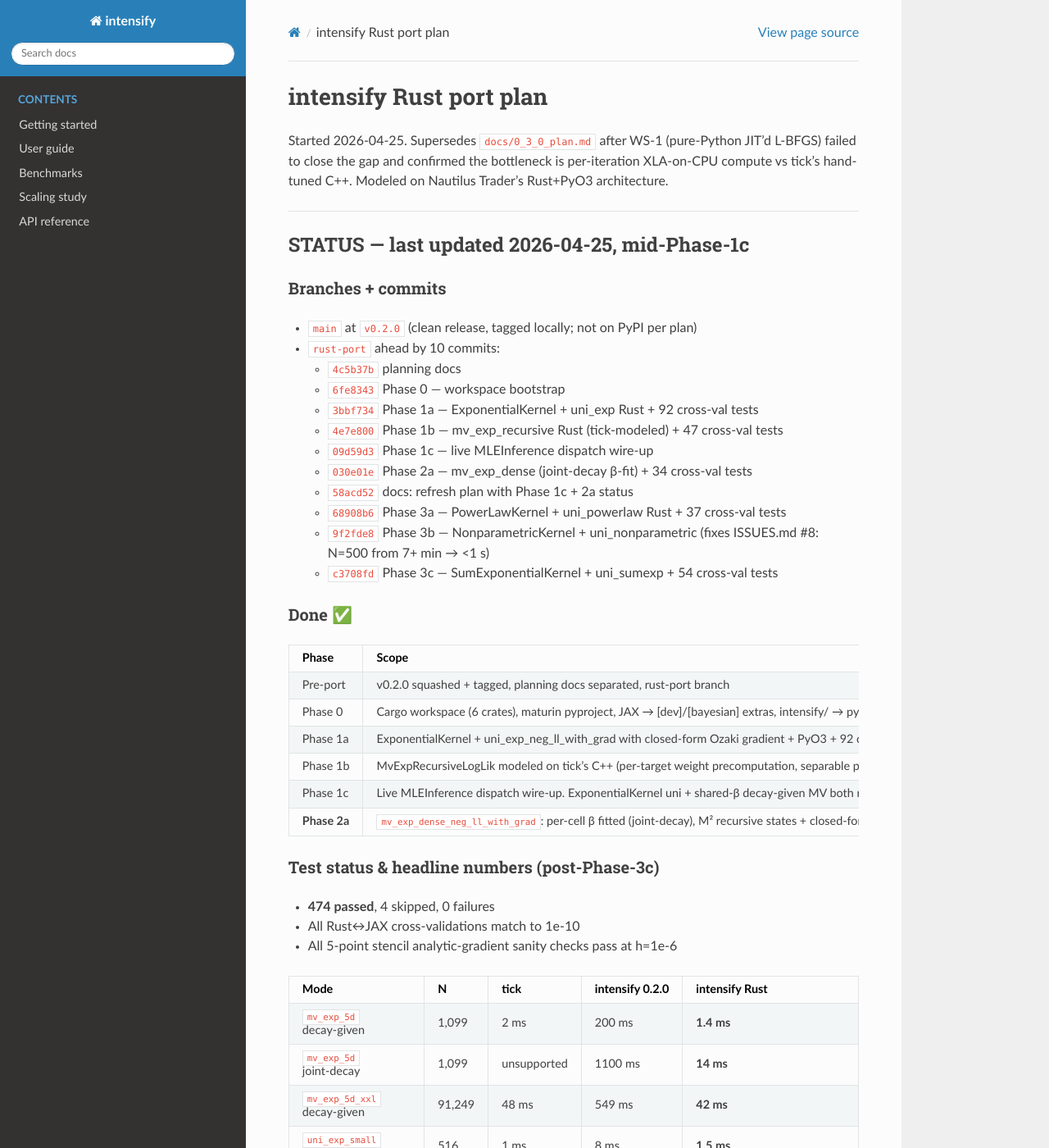
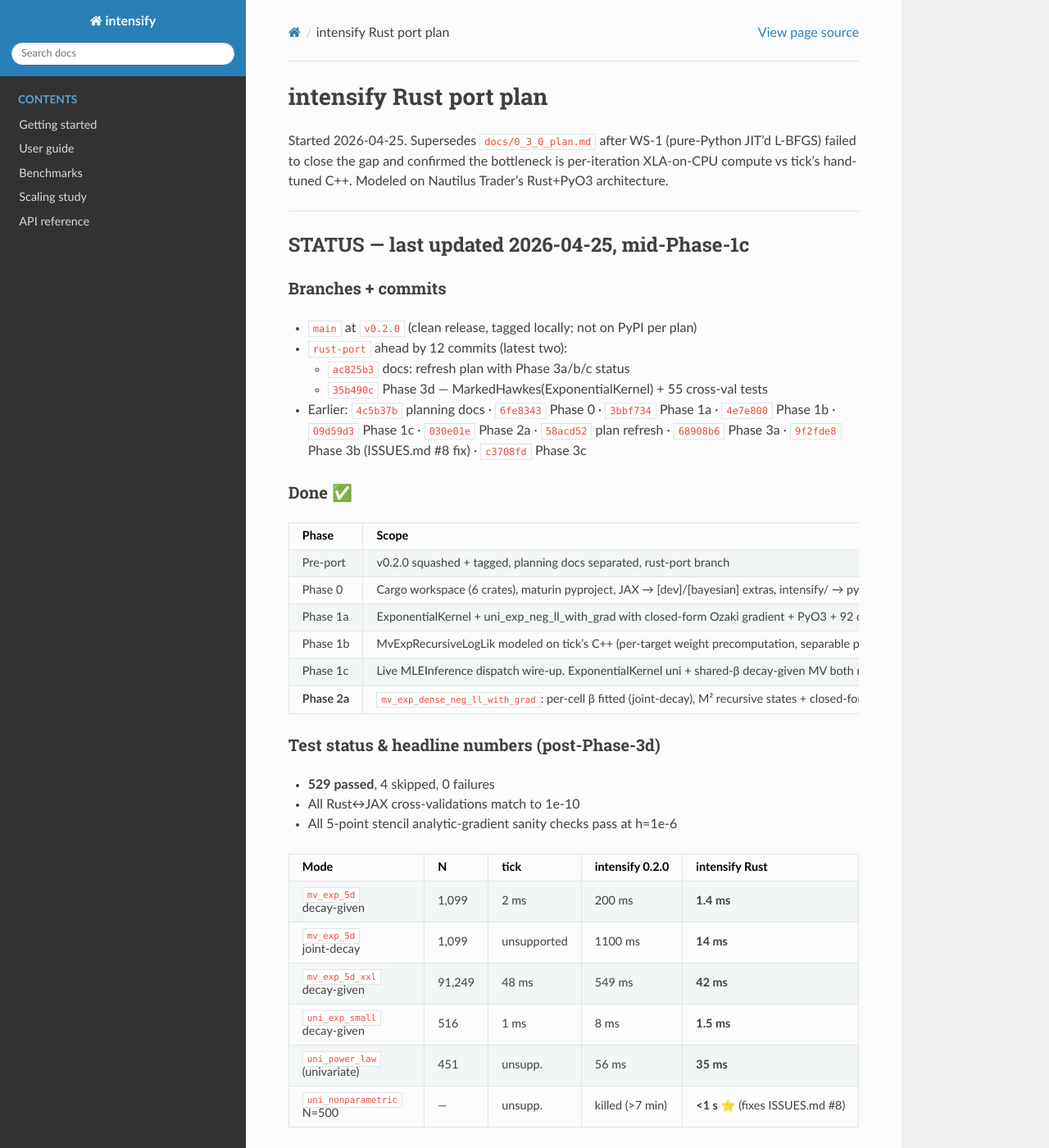
Before and after one commit to hillmatt7/intensify, a Sphinx documentation site: the page built from docs/rust_port_plan.md, in a window 1280 px wide and 1400 px high. Shown: the whole window at 82% size. Built offline with Sphinx 7.4.7 and the Read the Docs theme 3.1.0, drawn with Linux system fonts in a browser that asks for light colours.

Commit message:
docs: refresh plan with Phase 3d (MarkedHawkes) status
5 of N kernel/process types ported. 529 tests passing.

```diff
--- a/docs/rust_port_plan.md
+++ b/docs/rust_port_plan.md
@@ -12,17 +12,14 @@
 ### Branches + commits
 
 - `main` at `v0.2.0` (clean release, tagged locally; not on PyPI per plan)
-- `rust-port` ahead by 10 commits:
-  - `4c5b37b` planning docs
-  - `6fe8343` Phase 0 — workspace bootstrap
-  - `3bbf734` Phase 1a — ExponentialKernel + uni_exp Rust + 92 cross-val tests
-  - `4e7e800` Phase 1b — mv_exp_recursive Rust (tick-modeled) + 47 cross-val tests
-  - `09d59d3` Phase 1c — live MLEInference dispatch wire-up
-  - `030e01e` Phase 2a — mv_exp_dense (joint-decay β-fit) + 34 cross-val tests
-  - `58acd52` docs: refresh plan with Phase 1c + 2a status
-  - `68908b6` Phase 3a — PowerLawKernel + uni_powerlaw Rust + 37 cross-val tests
-  - `9f2fde8` Phase 3b — NonparametricKernel + uni_nonparametric (fixes ISSUES.md #8: N=500 from 7+ min → <1 s)
-  - `c3708fd` Phase 3c — SumExponentialKernel + uni_sumexp + 54 cross-val tests
+- `rust-port` ahead by 12 commits (latest two):
+  - `ac825b3` docs: refresh plan with Phase 3a/b/c status
+  - `35b490c` Phase 3d — MarkedHawkes(ExponentialKernel) + 55 cross-val tests
+- Earlier:
+  `4c5b37b` planning docs · `6fe8343` Phase 0 · `3bbf734` Phase 1a ·
+  `4e7e800` Phase 1b · `09d59d3` Phase 1c · `030e01e` Phase 2a ·
+  `58acd52` plan refresh · `68908b6` Phase 3a · `9f2fde8` Phase 3b
+  (ISSUES.md #8 fix) · `c3708fd` Phase 3c
 
 ### Done ✅
 
@@ -35,9 +32,9 @@
 | Phase 1c | Live MLEInference dispatch wire-up. ExponentialKernel uni + shared-β decay-given MV both route through Rust in the public API. End-to-end `mv_exp_5d_xxl` 549 ms → 42 ms (vs tick 48 ms). | 09d59d3 |
 | **Phase 2a** | `mv_exp_dense_neg_ll_with_grad`: per-cell β fitted (joint-decay), M² recursive states + closed-form gradient via tracking ∂R/∂β. 34 cross-val tests at 1e-10 vs JAX. **mv_exp_5d joint: 1100 ms → 14 ms (~80× speedup).** Tick can't do joint-decay at all. | 030e01e |
 
-### Test status & headline numbers (post-Phase-3c)
+### Test status & headline numbers (post-Phase-3d)
 
-- **474 passed**, 4 skipped, 0 failures
+- **529 passed**, 4 skipped, 0 failures
 - All Rust↔JAX cross-validations match to 1e-10
 - All 5-point stencil analytic-gradient sanity checks pass at h=1e-6
 
```
